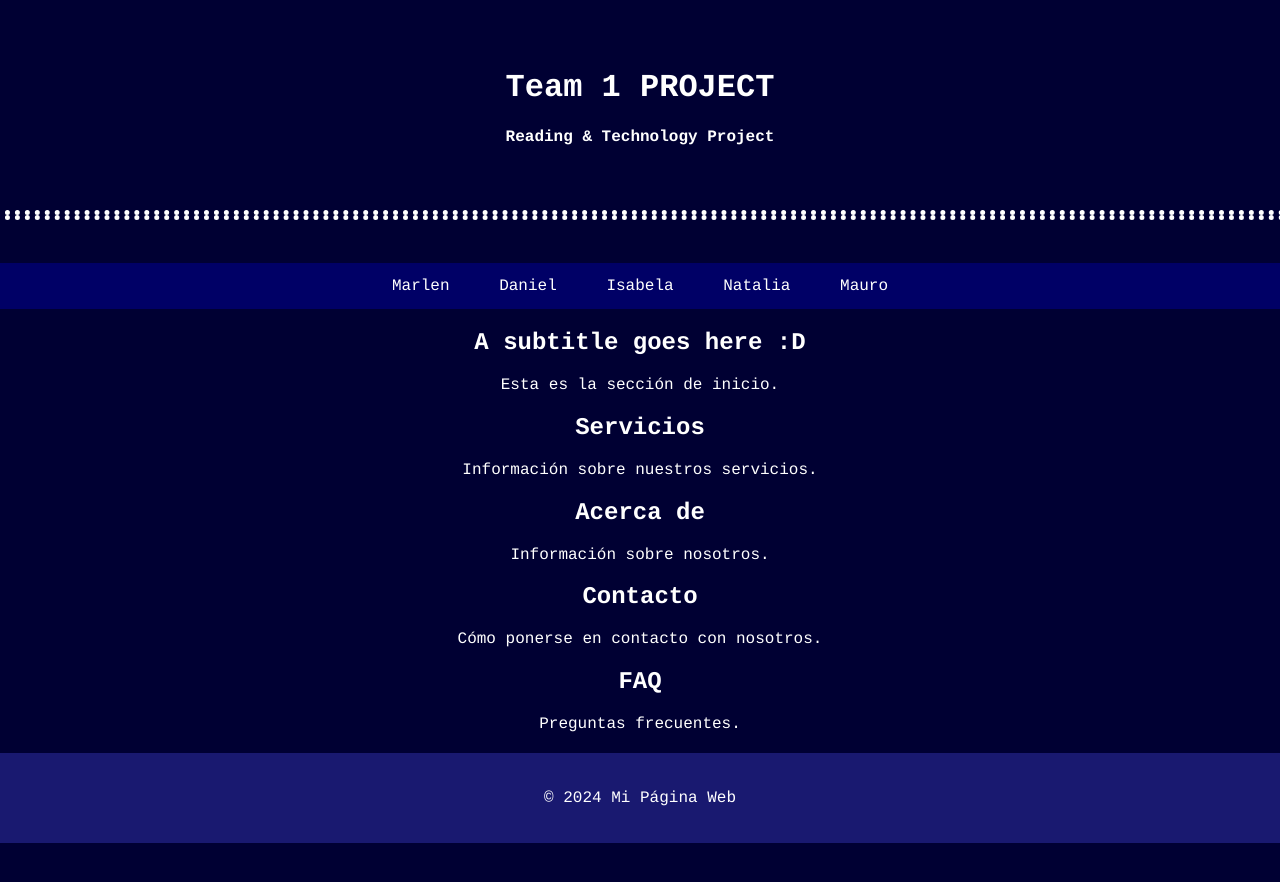
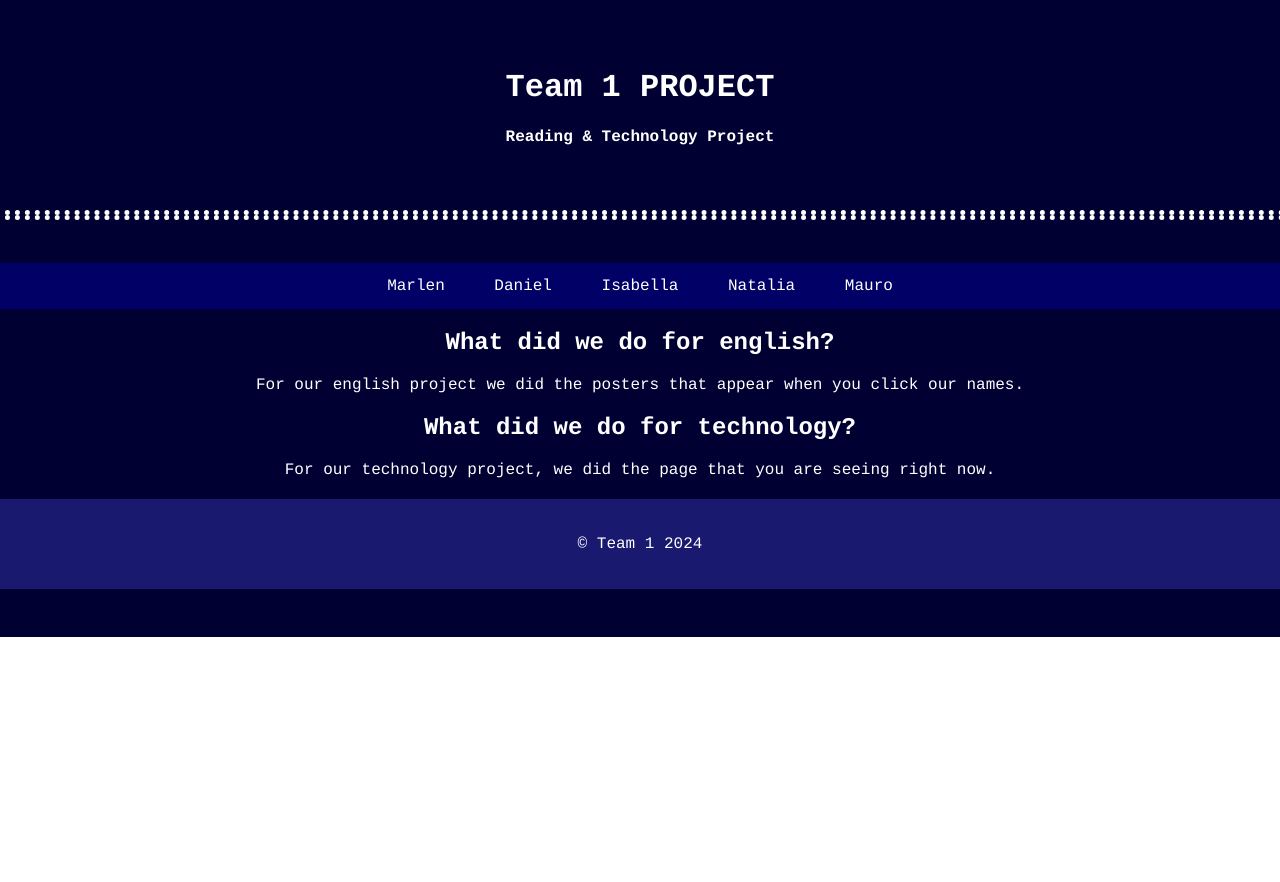
Before and after one commit to Davidfu09/8A-TEAM1, a plain HTML site: page index.html in a window 1280 px wide. After the commit the page ends 800 px from the top, so only its background shows below. Drawn offline with Linux system fonts and the light colour scheme.

Commit message:
index.html

```diff
--- a/index.html
+++ b/index.html
@@ -51,37 +51,24 @@
     <nav>
         <a href="The Metamorphosis of Prime Intellect (1).png">Marlen</a>
         <a href="Poster Paso a Paso Papel Periodico Vintage Floral Beige (1).png">Daniel</a>
-        <a href="I, Robot.png">Isabela </a>
+        <a href="I, Robot.png">Isabella </a>
         <a href="Cartel Biografía Collage Doodle Melocotón y Beige .png">Natalia</a>
         <a href="book Review.png">Mauro</a>
     </nav>
 
     <main>
         <section id="home">
-            <h2>A subtitle goes here :D</h2>
-            <p>Esta es la sección de inicio.</p>
+            <h2>What did we do for english?</h2>
+            <p>For our english project we did the posters that appear when you click our names.</p>
         </section>
         <section id="services">
-            <h2>Servicios</h2>
-            <p>Información sobre nuestros servicios.</p>
-        </section>
-        <section id="about">
-            <h2>Acerca de</h2>
-            <p>Información sobre nosotros.</p>
-        </section>
-        <section id="contact">
-            <h2>Contacto</h2>
-            <p>Cómo ponerse en contacto con nosotros.</p>
-        </section>
-        <section id="faq">
-            <h2>FAQ</h2>
-            <p>Preguntas frecuentes.</p>
-        </section>
+            <h2>What did we do for technology?</h2>
+            <p>For our technology project, we did the page that you are seeing right now. </p>
     </main>
 
 
     <footer>
-        <p>&copy; 2024 Mi Página Web</p>
+        <p>&copy; Team 1 2024</p>
     </footer>
 </body>
 </html>
```
